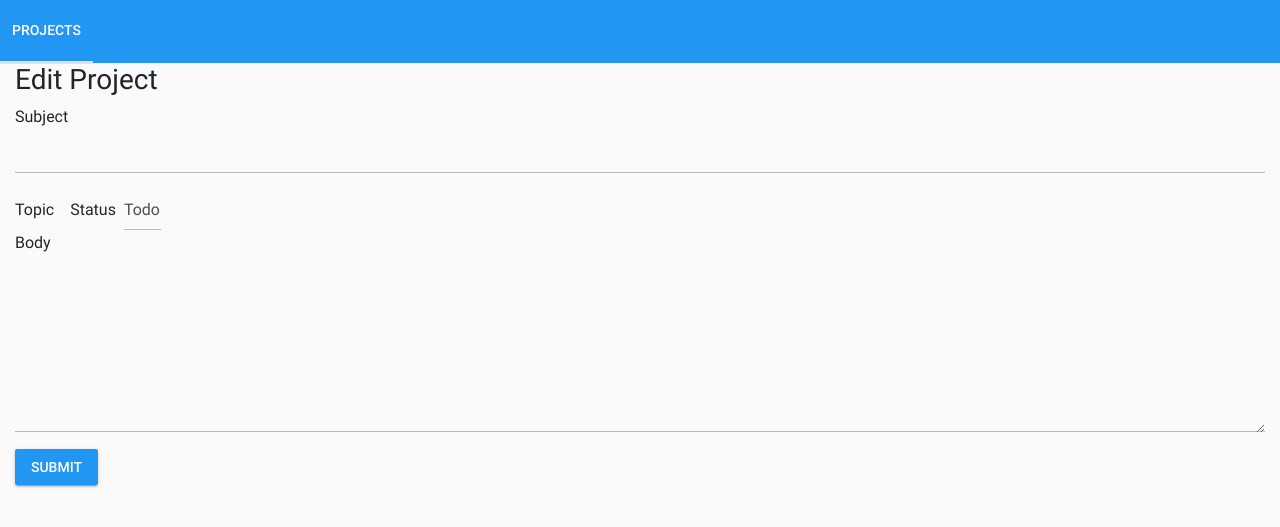
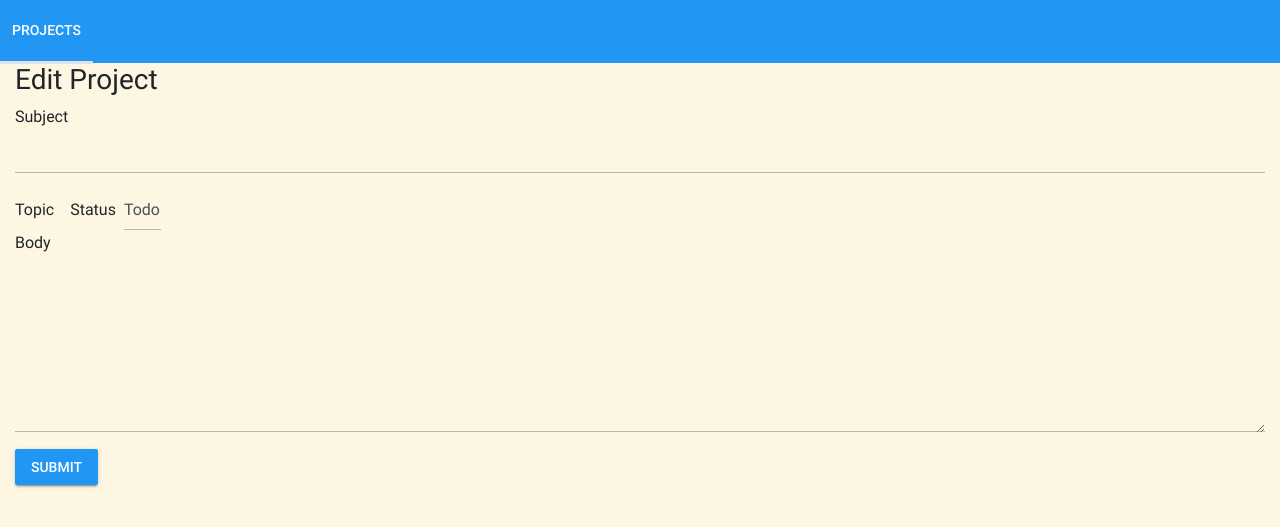
Before and after one commit to wosc/haemera, a Python web app: template src/ws/haemera/templates/project/edit.html in a window 1280 px wide. Shown: the top 527 px of the page. Run offline with Jinja, Linux system fonts and the light colour scheme; the template is opened without the code that fills it, so the values that code supplies are empty; some libraries are stand-ins or nearby versions.

Commit message:
Try solarized background color

```diff
--- a/src/ws/haemera/static/css/style.css
+++ b/src/ws/haemera/static/css/style.css
@@ -1,3 +1,7 @@
+body {
+    background-color: #fdf6e3;
+}
+
 table.listing {
     width: 100%;
     margin-top: 1em;
```
